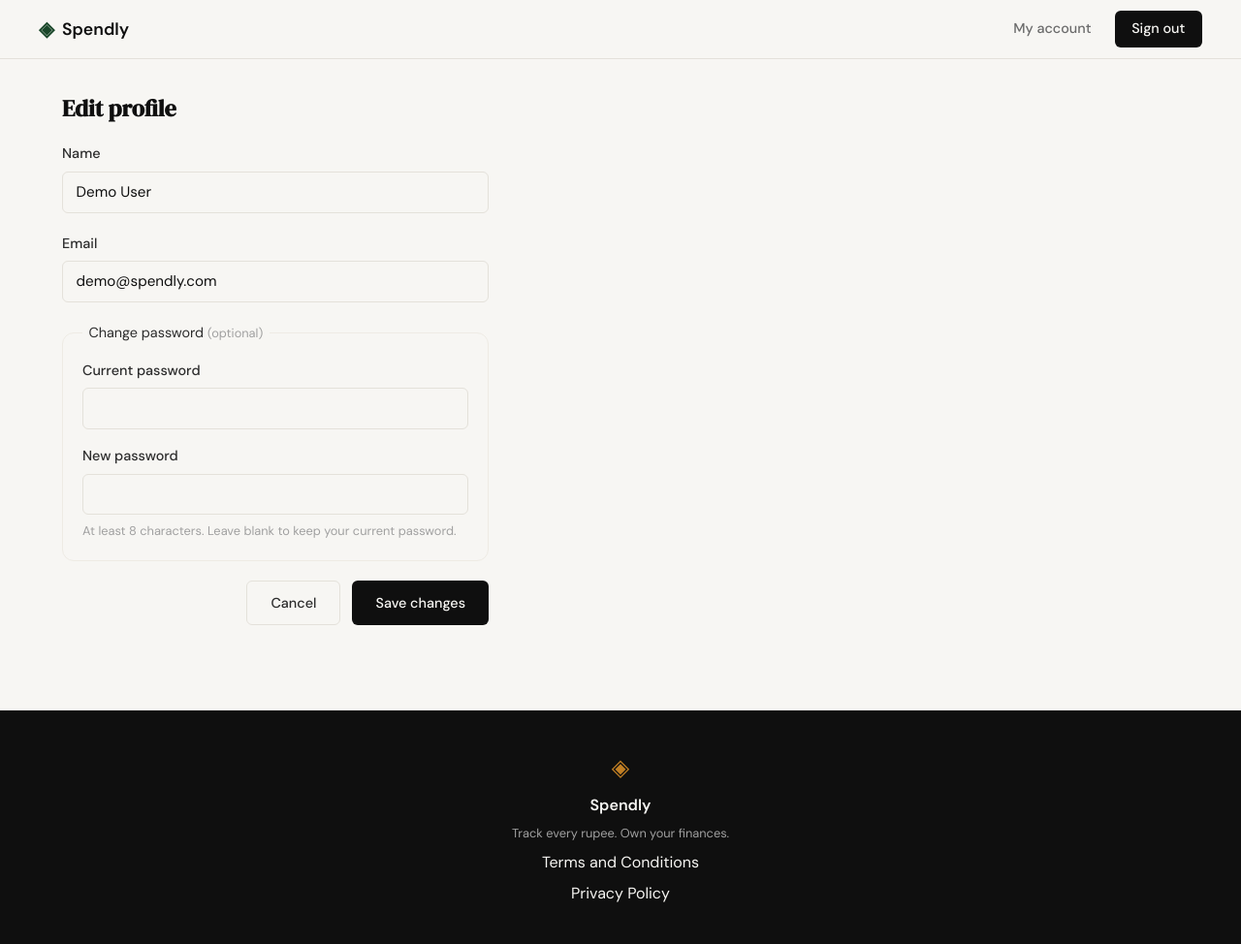
After one commit to qiaser/spendly, a Flask app: page /profile/edit in a window 1280 px wide. The commit adds this page. Shown: the whole page at 97% size. Run offline with Flask 3, Linux system fonts and the light colour scheme; a user stored in the database is signed in; data comes from the database, SQL or seed files in the repository; both versions use the stored data as it was after the commit.

Commit message:
add profile page with skill
Co-Authored-By: Claude Sonnet 4.6 <noreply@anthropic.com>

```diff
--- a/app.py
+++ b/app.py
@@ -7,6 +7,14 @@ from database.db import get_db, init_db, seed_db
 
 app = Flask(__name__)
 app.secret_key = "dev-secret-change-in-production"  # TODO: load from env var in production
+
+
+def _expenses_columns(conn):
+    try:
+        rows = conn.execute("PRAGMA table_info(expenses)").fetchall()
+        return {row["name"] for row in rows}
+    except Exception:
+        return set()
 
 
 # ------------------------------------------------------------------ #
@@ -119,7 +127,132 @@ def logout():
 
 @app.route("/profile")
 def profile():
-    return "Profile page — coming in Step 4"
+    user_id = session.get("user_id")
+    if not user_id:
+        return redirect(url_for("login"))
+
+    conn = get_db()
+    try:
+        user = conn.execute(
+            "SELECT id, name, email FROM users WHERE id = ?", (user_id,)
+        ).fetchone()
+        if user is None:
+            session.clear()
+            return redirect(url_for("login"))
+
+        stats = {
+            "total_this_month": 0.0,
+            "budget_used_pct": 0,
+            "top_category": "—",
+            "recent_count": 0,
+        }
+        cols = _expenses_columns(conn)
+        if {"amount", "user_id"}.issubset(cols):
+            date_col = next((c for c in ("date", "spent_on", "created_at") if c in cols), None)
+            month_clause = (
+                f"AND strftime('%Y-%m', {date_col}) = strftime('%Y-%m', 'now')"
+                if date_col else ""
+            )
+
+            total_row = conn.execute(
+                f"SELECT COALESCE(SUM(amount), 0) AS total FROM expenses WHERE user_id = ? {month_clause}",
+                (user_id,),
+            ).fetchone()
+            stats["total_this_month"] = float(total_row["total"] or 0)
+
+            if "category" in cols:
+                top_row = conn.execute(
+                    f"""SELECT category, SUM(amount) AS s
+                    FROM expenses WHERE user_id = ? {month_clause}
+                    GROUP BY category ORDER BY s DESC LIMIT 1""",
+                    (user_id,),
+                ).fetchone()
+                if top_row and top_row["category"]:
+                    stats["top_category"] = top_row["category"]
+
+            count_row = conn.execute(
+                "SELECT COUNT(*) AS c FROM expenses WHERE user_id = ?", (user_id,)
+            ).fetchone()
+            stats["recent_count"] = int(count_row["c"] or 0)
+
+            monthly_budget = 500.0
+            stats["budget_used_pct"] = (
+                min(round(stats["total_this_month"] / monthly_budget * 100), 100)
+                if monthly_budget else 0
+            )
+    finally:
+        conn.close()
+
+    initials = "".join(part[:1].upper() for part in user["name"].split()[:2]) or "?"
+    return render_template("profile.html", user=user, stats=stats, initials=initials)
+
+
+@app.route("/profile/edit", methods=["GET", "POST"])
+def edit_profile():
+    user_id = session.get("user_id")
+    if not user_id:
+        return redirect(url_for("login"))
+
+    conn = get_db()
+    try:
+        user = conn.execute(
+            "SELECT id, name, email FROM users WHERE id = ?", (user_id,)
+        ).fetchone()
+        if user is None:
+            session.clear()
+            return redirect(url_for("login"))
+
+        if request.method == "GET":
+            return render_template("edit_profile.html", user=user)
+
+        name = request.form.get("name", "").strip()
+        email = request.form.get("email", "").strip()
+        current_password = request.form.get("current_password", "")
+        new_password = request.form.get("new_password", "")
+
+        if not name or not email:
+            return render_template("edit_profile.html", user=user,
+                                   error="Name and email are required.",
+                                   form={"name": name, "email": email})
+
+        if "@" not in email or "." not in email.split("@")[-1]:
+            return render_template("edit_profile.html", user=user,
+                                   error="Enter a valid email address.",
+                                   form={"name": name, "email": email})
+
+        if new_password:
+            if len(new_password) < 8:
+                return render_template("edit_profile.html", user=user,
+                                       error="New password must be at least 8 characters.",
+                                       form={"name": name, "email": email})
+            current_hash_row = conn.execute(
+                "SELECT password_hash FROM users WHERE id = ?", (user_id,)
+            ).fetchone()
+            if not check_password_hash(current_hash_row["password_hash"], current_password):
+                return render_template("edit_profile.html", user=user,
+                                       error="Current password is incorrect.",
+                                       form={"name": name, "email": email})
+
+        try:
+            if new_password:
+                conn.execute(
+                    "UPDATE users SET name = ?, email = ?, password_hash = ? WHERE id = ?",
+                    (name, email, generate_password_hash(new_password), user_id),
+                )
+            else:
+                conn.execute(
+                    "UPDATE users SET name = ?, email = ? WHERE id = ?",
+                    (name, email, user_id),
+                )
+            conn.commit()
+        except sqlite3.IntegrityError:
+            return render_template("edit_profile.html", user=user,
+                                   error="That email is already taken.",
+                                   form={"name": name, "email": email})
+    finally:
+        conn.close()
+
+    return redirect(url_for("profile"))
 
 
 @app.route("/expenses/add")
--- a/static/css/style.css
+++ b/static/css/style.css
@@ -528,3 +528,156 @@ a { color: inherit; text-decoration: none; }
     .nav-links a:not(.nav-cta) { display: none; }
     .hero { padding: 3rem 1rem 2rem; }
 }
+
+/* ------------------------------------------------------------------ */
+/* Profile page                                                        */
+/* ------------------------------------------------------------------ */
+
+.profile-page,
+.profile-edit {
+    max-width: var(--max-width);
+    margin: 2rem auto;
+    padding: 0 1.5rem;
+}
+
+.profile-header {
+    display: flex;
+    align-items: center;
+    gap: 1.5rem;
+    padding: 2rem;
+    background: var(--paper-card);
+    border: 1px solid var(--border-soft);
+    border-radius: var(--radius-lg);
+    margin-bottom: 2.5rem;
+}
+
+.avatar {
+    width: 72px;
+    height: 72px;
+    border-radius: 50%;
+    background: var(--accent);
+    color: var(--paper);
+    font-family: var(--font-display);
+    font-size: 1.75rem;
+    display: flex;
+    align-items: center;
+    justify-content: center;
+    flex-shrink: 0;
+    letter-spacing: 0.02em;
+}
+
+.profile-identity { flex: 1; min-width: 0; }
+.profile-name { font-family: var(--font-display); margin: 0; color: var(--ink); }
+.profile-email { color: var(--ink-muted); margin: 0.25rem 0 0; }
+
+.section-title {
+    font-family: var(--font-display);
+    color: var(--ink);
+    margin: 0 0 1rem;
+}
+
+.stats-grid {
+    display: grid;
+    grid-template-columns: repeat(auto-fit, minmax(200px, 1fr));
+    gap: 1rem;
+}
+
+.stat-card {
+    background: var(--paper-card);
+    border: 1px solid var(--border-soft);
+    border-radius: var(--radius-md);
+    padding: 1.25rem;
+}
+
+.stat-label {
+    color: var(--ink-muted);
+    font-size: 0.875rem;
+    margin: 0 0 0.5rem;
+    text-transform: uppercase;
+    letter-spacing: 0.04em;
+}
+
+.stat-value {
+    font-family: var(--font-display);
+    font-size: 1.75rem;
+    color: var(--ink);
+    margin: 0;
+}
+
+.stat-value--text { font-size: 1.25rem; }
+
+.progress {
+    height: 6px;
+    background: var(--accent-light);
+    border-radius: var(--radius-sm);
+    margin-top: 0.75rem;
+    overflow: hidden;
+}
+
+.progress-fill {
+    height: 100%;
+    background: var(--accent);
+    transition: width 200ms ease;
+}
+
+.empty-hint {
+    color: var(--ink-muted);
+    margin-top: 2rem;
+    text-align: center;
+}
+
+.empty-hint a { color: var(--accent); font-weight: 500; }
+.empty-hint a:hover { text-decoration: underline; }
+
+/* Edit profile form */
+
+.profile-form { display: flex; flex-direction: column; gap: 1.25rem; max-width: var(--auth-width); }
+
+.field { display: flex; flex-direction: column; gap: 0.4rem; }
+
+.field-label { color: var(--ink-soft); font-size: 0.9rem; font-weight: 500; }
+
+.field input {
+    padding: 0.65rem 0.85rem;
+    border: 1px solid var(--border);
+    border-radius: var(--radius-sm);
+    background: var(--paper);
+    color: var(--ink);
+    font-family: var(--font-body);
+    font-size: 0.95rem;
+    outline: none;
+    transition: border-color 0.2s;
+}
+
+.field input:focus { border-color: var(--accent); }
+
+.field-hint { color: var(--ink-faint); font-size: 0.8rem; }
+
+.field-group {
+    border: 1px solid var(--border-soft);
+    border-radius: var(--radius-md);
+    padding: 1rem 1.25rem 1.25rem;
+    display: flex;
+    flex-direction: column;
+    gap: 1rem;
+}
+
+.field-group legend { color: var(--ink-soft); font-size: 0.9rem; padding: 0 0.4rem; }
+
+.form-error {
+    background: var(--danger-light);
+    color: var(--danger);
+    padding: 0.75rem 1rem;
+    border-radius: var(--radius-sm);
+    margin-bottom: 1rem;
+    font-size: 0.875rem;
+}
+
+.form-actions { display: flex; gap: 0.75rem; justify-content: flex-end; }
+
+@media (max-width: 600px) {
+    .profile-header { flex-direction: column; align-items: flex-start; }
+    .form-actions { flex-direction: column-reverse; }
+    .form-actions .btn-primary,
+    .form-actions .btn-ghost { width: 100%; text-align: center; }
+}
--- /dev/null
+++ b/templates/edit_profile.html
@@ -0,0 +1,47 @@
+{% extends "base.html" %}
+
+{% block title %}Edit profile — Spendly{% endblock %}
+
+{% block content %}
+<section class="profile-edit">
+  <h1 class="section-title">Edit profile</h1>
+
+  {% if error %}
+    <p class="form-error" role="alert">{{ error }}</p>
+  {% endif %}
+
+  <form method="post" action="{{ url_for('edit_profile') }}" class="profile-form" novalidate>
+    <label class="field">
+      <span class="field-label">Name</span>
+      <input type="text" name="name" required
+             value="{{ form.name if form else user.name }}">
+    </label>
+
+    <label class="field">
+      <span class="field-label">Email</span>
+      <input type="email" name="email" required
+             value="{{ form.email if form else user.email }}">
+    </label>
+
+    <fieldset class="field-group">
+      <legend>Change password <span class="field-hint">(optional)</span></legend>
+
+      <label class="field">
+        <span class="field-label">Current password</span>
+        <input type="password" name="current_password" autocomplete="current-password">
+      </label>
+
+      <label class="field">
+        <span class="field-label">New password</span>
+        <input type="password" name="new_password" autocomplete="new-password" minlength="8">
+        <span class="field-hint">At least 8 characters. Leave blank to keep your current password.</span>
+      </label>
+    </fieldset>
+
+    <div class="form-actions">
+      <a class="btn-ghost" href="{{ url_for('profile') }}">Cancel</a>
+      <button type="submit" class="btn-primary">Save changes</button>
+    </div>
+  </form>
+</section>
+{% endblock %}
```
Also changed, not shown: templates/profile.html (added, +49 -0 lines), .claude/skills/fronted-design/skill.md (added), .claude/specs/04-profile-page.md (added), spendly.db.
